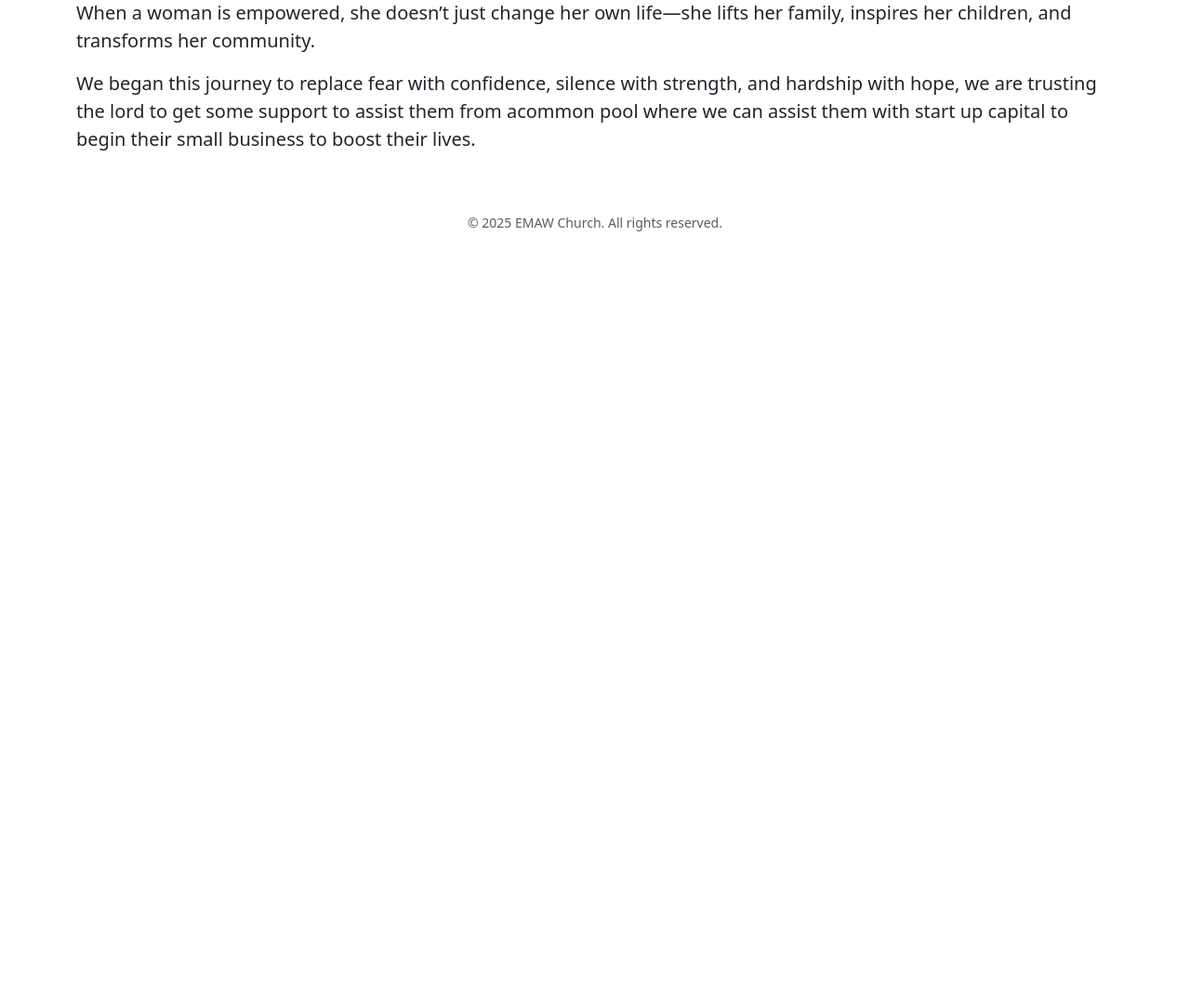
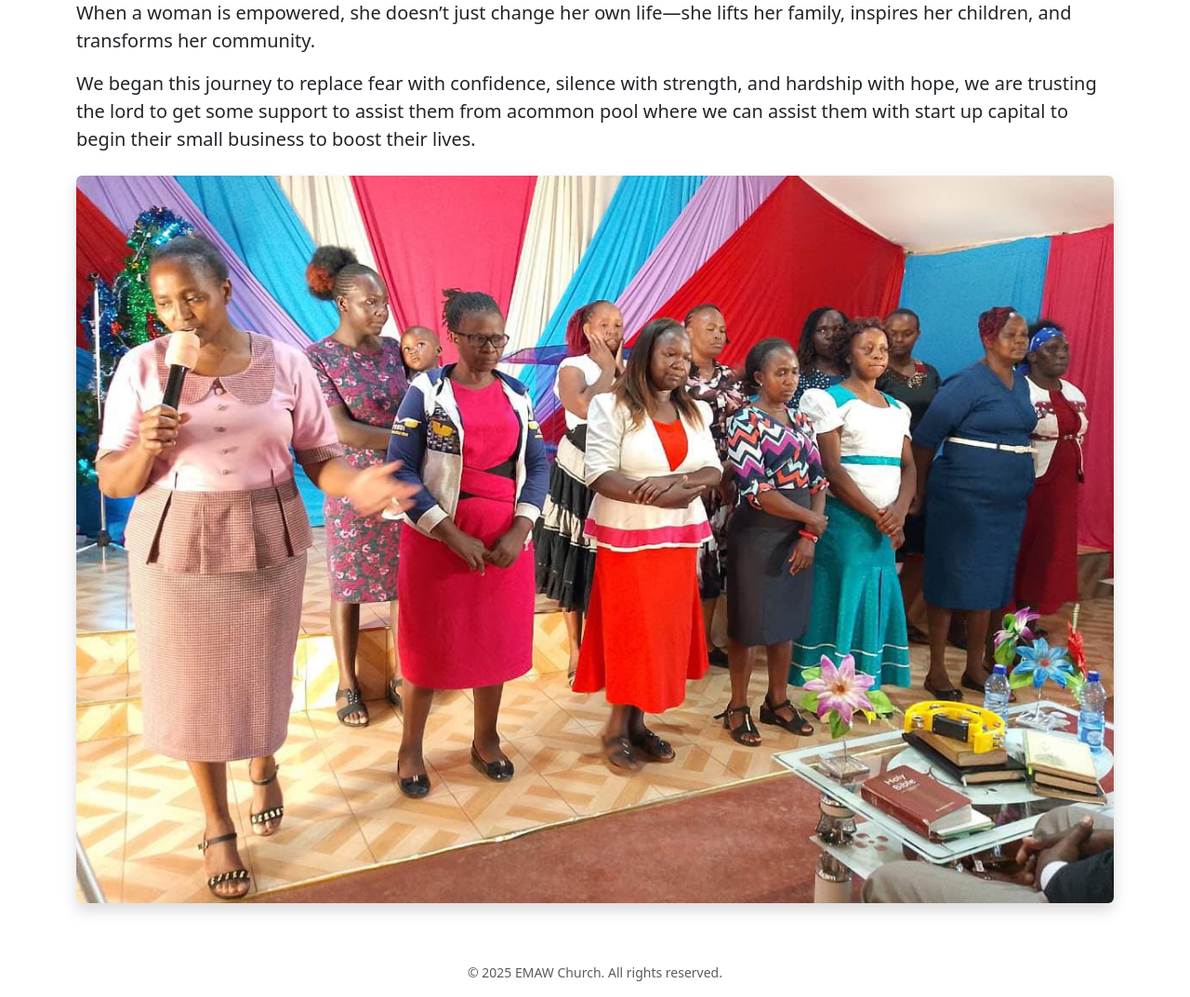
Before and after one commit to Fickey123/emaw_website, a Flask app: page /ministries/women_empowerment in a window 1280 px wide. Shown: the part 399-1472 px from the top of the page at 93% size. Before the commit the page ends 648 px from the top, so only its background shows below. Run offline with Flask 3, Linux system fonts and the light colour scheme; some libraries are stand-ins or nearby versions.

Commit message:
modify templates/women_empowerment.html

```diff
--- a/templates/women_empowerment.html
+++ b/templates/women_empowerment.html
@@ -20,4 +20,11 @@
     We began this journey to replace fear with confidence, silence with strength, and hardship with hope, we are trusting the lord to get some support to assist them from acommon pool  where we can assist them with start up capital to begin their small business to boost their lives.
   </p>
 
+  <!-- Image section -->
+  <div class="text-center mt-4">
+    <img src="{{ url_for('static', filename='images/women.jpg') }}"
+        alt="women empowerment"
+        class="img-fluid rounded shadow">
+  </div>
+
 {% endblock %}
```
Also changed, not shown: static/images/women.jpg (added).
